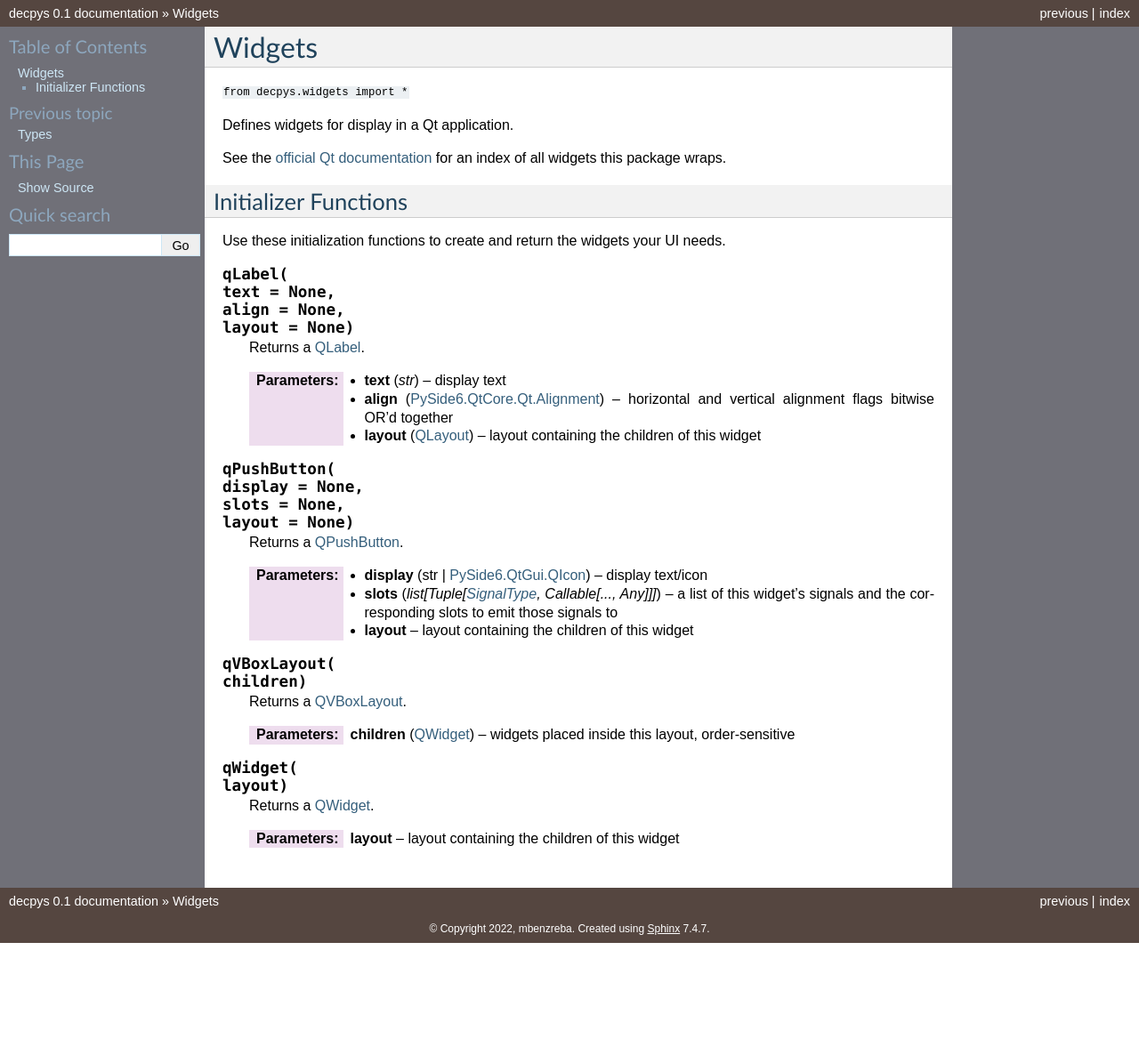
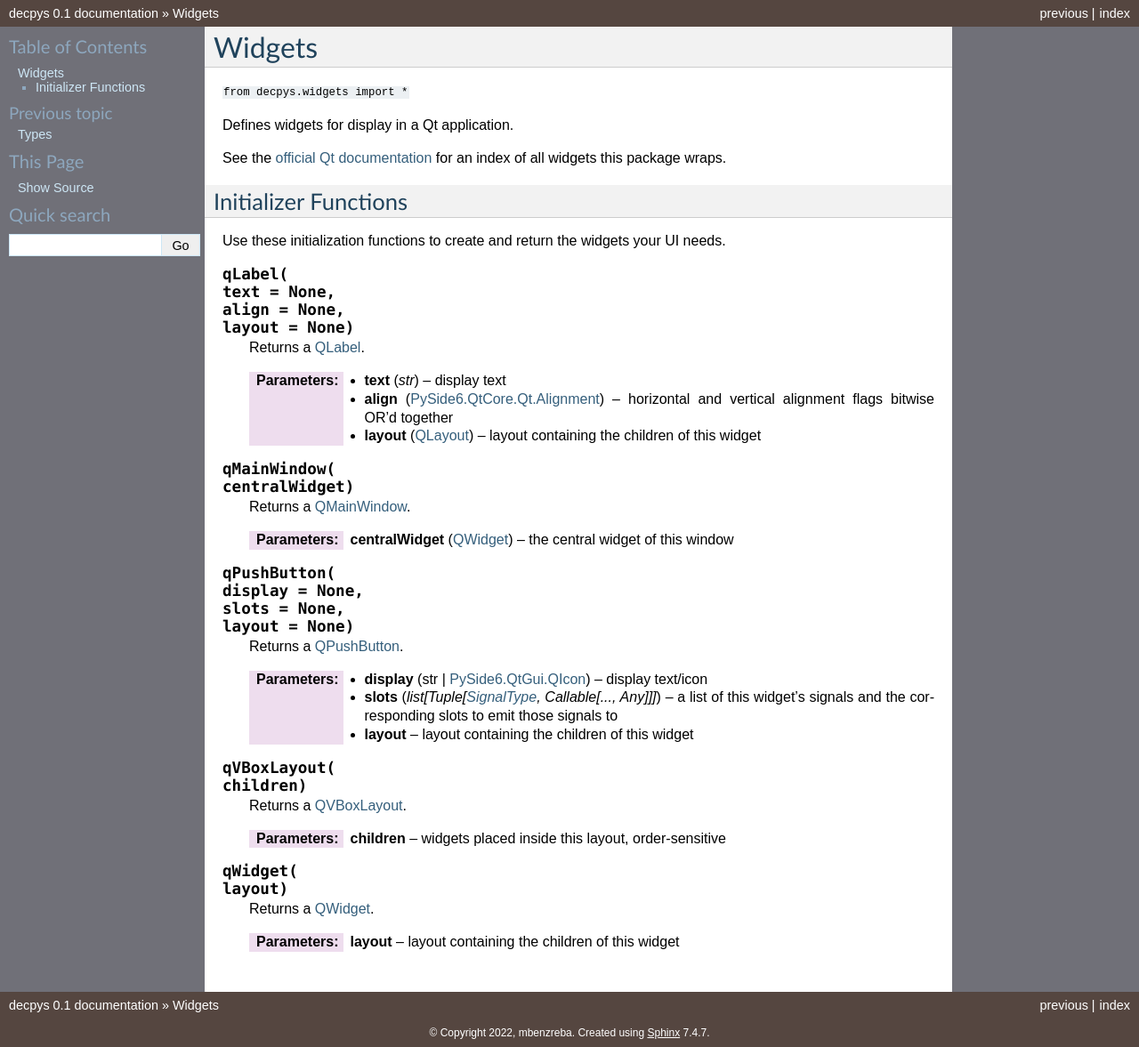
Before and after one commit to mbenzreba/decpys, a Sphinx documentation site: the page built from docs/source/widgets.rst, in a window 1280 px wide. Shown: the whole page at 89% size. Built offline with Sphinx 7.4.7, drawn with Linux system fonts in a browser that asks for light colours; before the commit the page ends 1060 px from its top, so only the background shows below that.

Commit message:
doc new qMainWindow()

```diff
--- a/docs/source/widgets.rst
+++ b/docs/source/widgets.rst
@@ -31,6 +31,15 @@ Use these initialization functions to create and return the widgets your UI need
     :type layout: `QLayout <https://doc.qt.io/qtforpython/PySide6/QtWidgets/QLayout.html>`_
 
 
+.. py:function:: qMainWindow(
+    centralWidget)
+
+    Returns a `QMainWindow <https://doc.qt.io/qtforpython/PySide6/QtWidgets/QMainWindow.html>`_.
+
+    :param centralWidget: the central widget of this window
+    :type centralWidget: `QWidget <https://doc.qt.io/qtforpython/PySide6/QtWidgets/QWidget.html>`_
+
+
 .. py:function:: qPushButton(
     display = None,
     slots = None,
```
